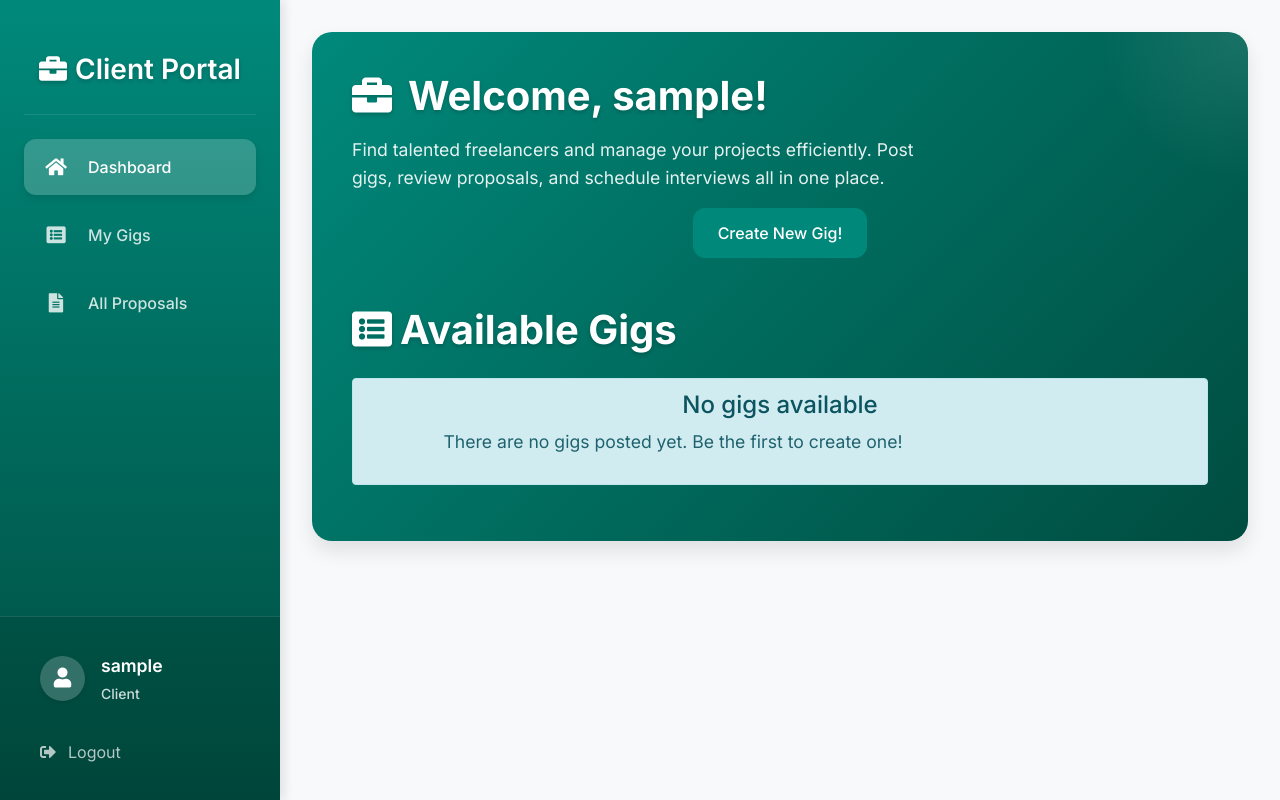
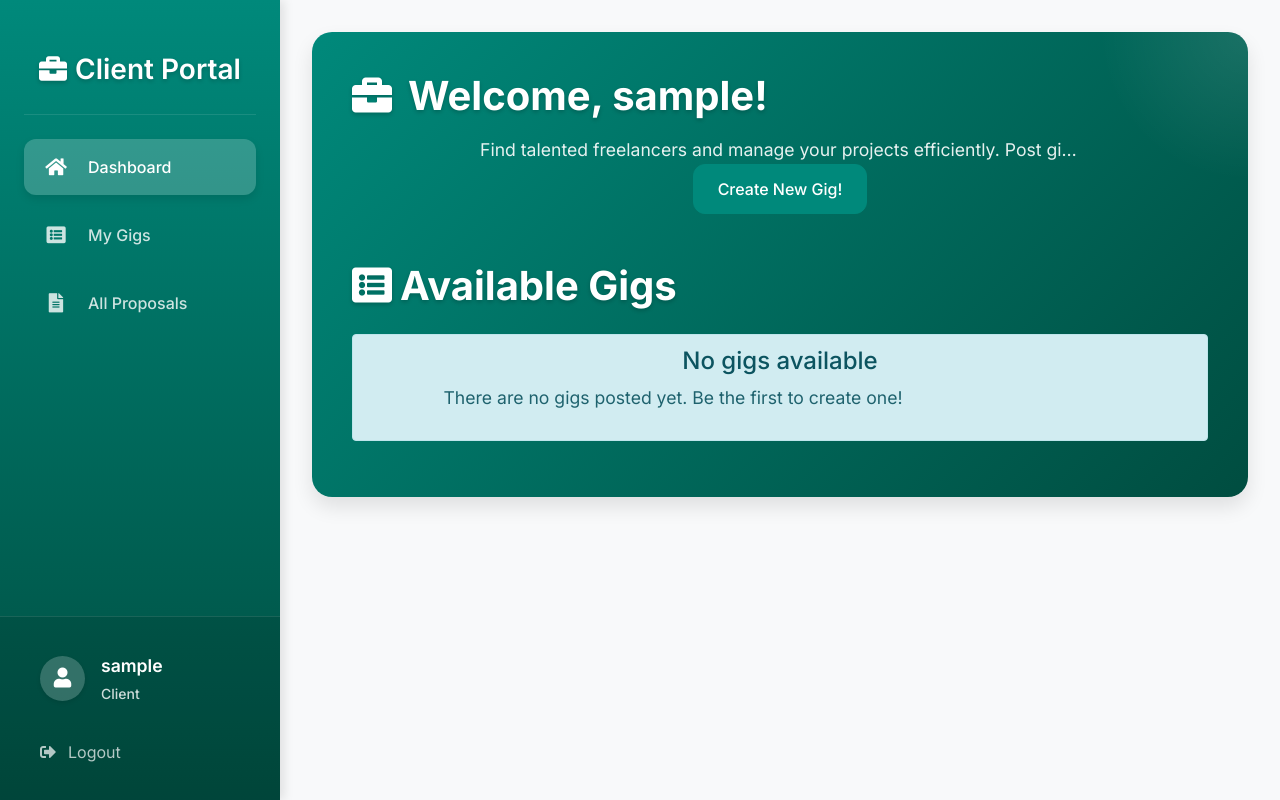
Before and after one commit to doghawk17/asd, a PHP site: page /client/index.php in a window 1280 px wide. Run offline with PHP 8.4, Linux system fonts and the light colour scheme; the visitor is signed in with stand-in values (Sample User, id 1); data that the repository does not hold is empty.

Commit message:
Update text alignment in welcome messages

```diff
--- a/client/index.php
+++ b/client/index.php
@@ -11,7 +11,6 @@ if ($_SESSION['is_client'] == 0) {
 }
 ?>
 
-
 <!doctype html>
 <html lang="en">
   <head>
@@ -23,13 +22,23 @@ if ($_SESSION['is_client'] == 0) {
     <link rel="stylesheet" href="https://cdn.jsdelivr.net/npm/bootstrap@4.6.2/dist/css/bootstrap.min.css" integrity="sha384-xOolHFLEh07PJGoPkLv1IbcEPTNtaed2xpHsD9ESMhqIYd0nLMwNLD69Npy4HI+N" crossorigin="anonymous">
     <script src="https://code.jquery.com/jquery-3.7.0.js"></script>
     <title>Client Dashboard | Upwork Clone</title>
+    <style>
+      .welcome-description {
+        white-space: nowrap;
+        overflow: hidden;
+        text-overflow: ellipsis;
+        text-align: center;
+        max-width: 100%;
+        margin: 0 auto;
+      }
+    </style>
   </head>
   <body>
     <?php include 'includes/navbar.php'; ?>
 
     <div class="welcome-card">
       <h1><i class="fas fa-briefcase mr-3"></i>Welcome, <?php echo $_SESSION['username']; ?>!</h1>
-      <p>Find talented freelancers and manage your projects efficiently. Post gigs, review proposals, and schedule interviews all in one place.</p>
+      <p class="welcome-description">Find talented freelancers and manage your projects efficiently. Post gigs, review proposals, and schedule interviews all in one place.</p>
       <div class="row">
         <div class="col text-center">
           <button class="showCreateGigForm btn btn-primary">Create New Gig!</button>
@@ -112,7 +121,6 @@ if ($_SESSION['is_client'] == 0) {
         else {
           alert("Make sure there are no empty input fields!")
         }
-
       })
     </script>
   </body>
```
Also changed, not shown: freelancer/index.php (+11 -3 lines).
